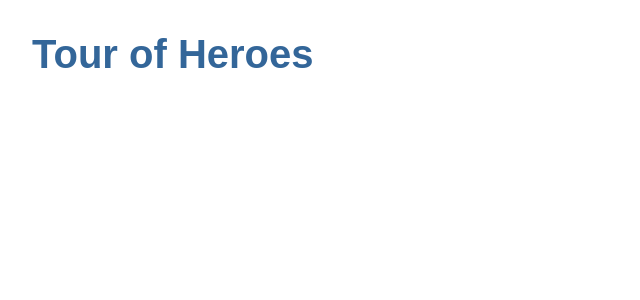
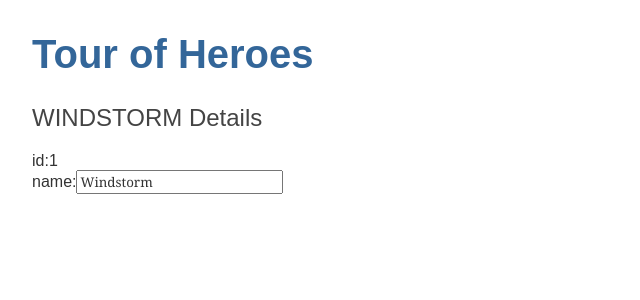
Before and after one commit to dupeng0811/angular-tour-of-heroes, an Angular app: page / in a window 1280 px wide. Shown: the top 300 px of the page, without its empty margins (0-640 px from the left). Built offline with nearby package versions, Linux system fonts and the light colour scheme.

Commit message:
英雄编辑器

```diff
--- a/src/app/app.component.html
+++ b/src/app/app.component.html
@@ -1 +1,2 @@
 <h1>{{title}}</h1>
+<app-heroes></app-heroes>
--- /dev/null
+++ b/src/app/hero.ts
@@ -0,0 +1,4 @@
+export interface Hero {
+  id: number;
+  name: string;
+}
--- /dev/null
+++ b/src/app/heroes/heroes.component.html
@@ -0,0 +1,6 @@
+<h2>{{hero.name | uppercase }} Details</h2>
+<div><span>id:</span>{{hero.id}}</div>
+<div>
+  <label>name:</label>
+  <input type="text" placeholder="name" [(ngModel)]="hero.name" />
+</div>
--- /dev/null
+++ b/src/app/heroes/heroes.component.ts
@@ -0,0 +1,19 @@
+import { Component, OnInit } from '@angular/core';
+import {Hero} from "../hero";
+
+@Component({
+  selector: 'app-heroes',
+  templateUrl: './heroes.component.html',
+  styleUrls: ['./heroes.component.css']
+})
+export class HeroesComponent implements OnInit {
+  hero: Hero = {
+    id: 1,
+    name: 'Windstorm'
+  };
+  constructor() { }
+
+  ngOnInit() {
+  }
+
+}
```
Also changed, not shown: src/app/app.module.ts (+6 -2 lines), src/app/heroes/heroes.component.css (added), 1 other file (tests, documents, lock files or other folders).
